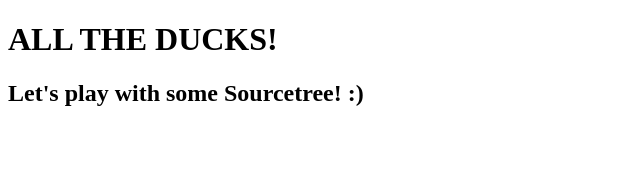
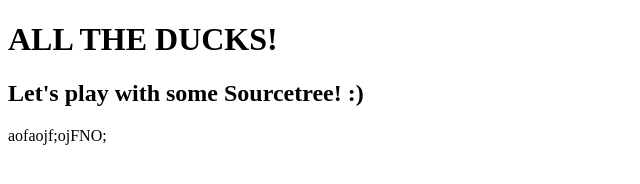
Before and after one commit to camckin10/RubberDucks, a plain HTML site: page index.html in a window 1280 px wide. Shown: the whole page, without its empty margins (0-640 px from the left). Drawn offline with Linux system fonts and the light colour scheme.

Commit message:
'vnownrWRWs

```diff
--- a/index.html
+++ b/index.html
@@ -11,6 +11,7 @@
 <body>
     <h1>ALL THE DUCKS!</h1>
     <h2>Let's play with some Sourcetree! :)</h2>
+    <p>aofaojf;ojFNO;</p>
 </body>
 
 </html>
```
